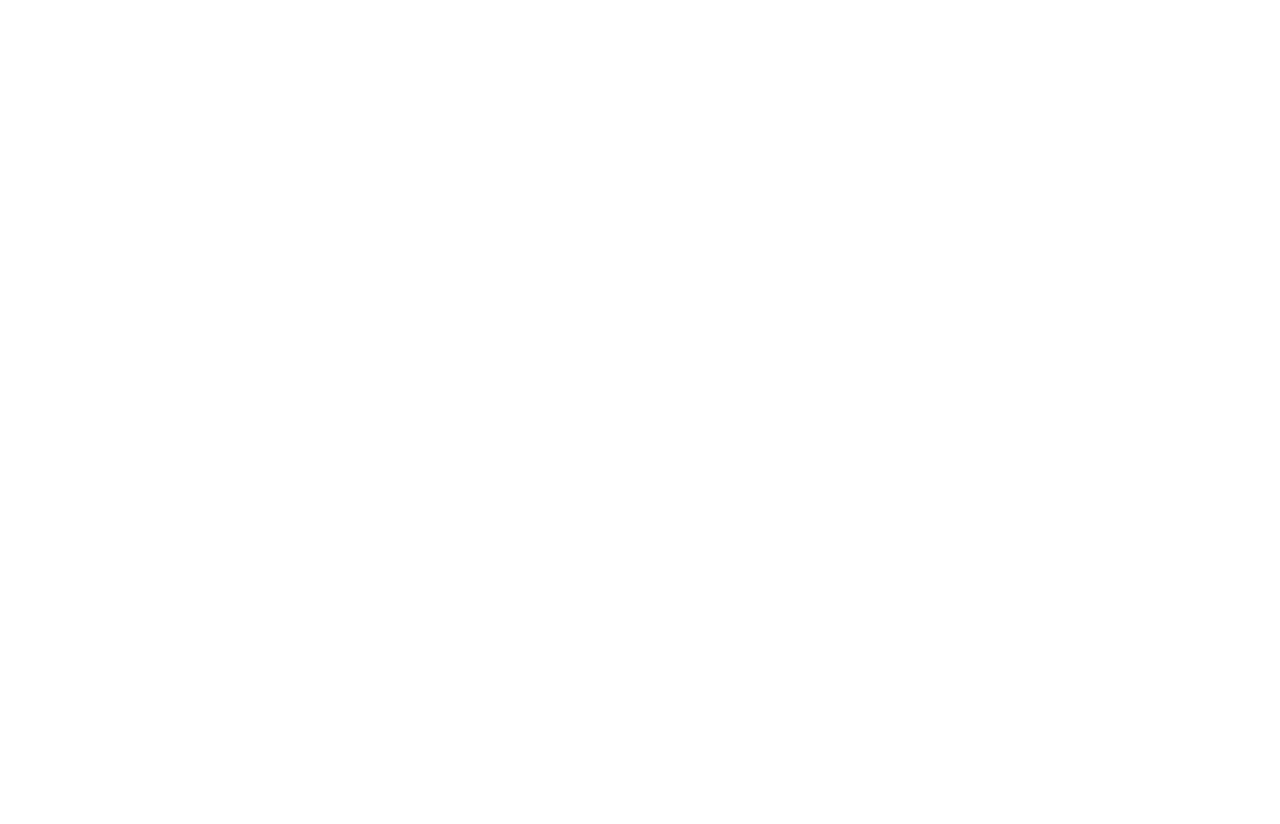
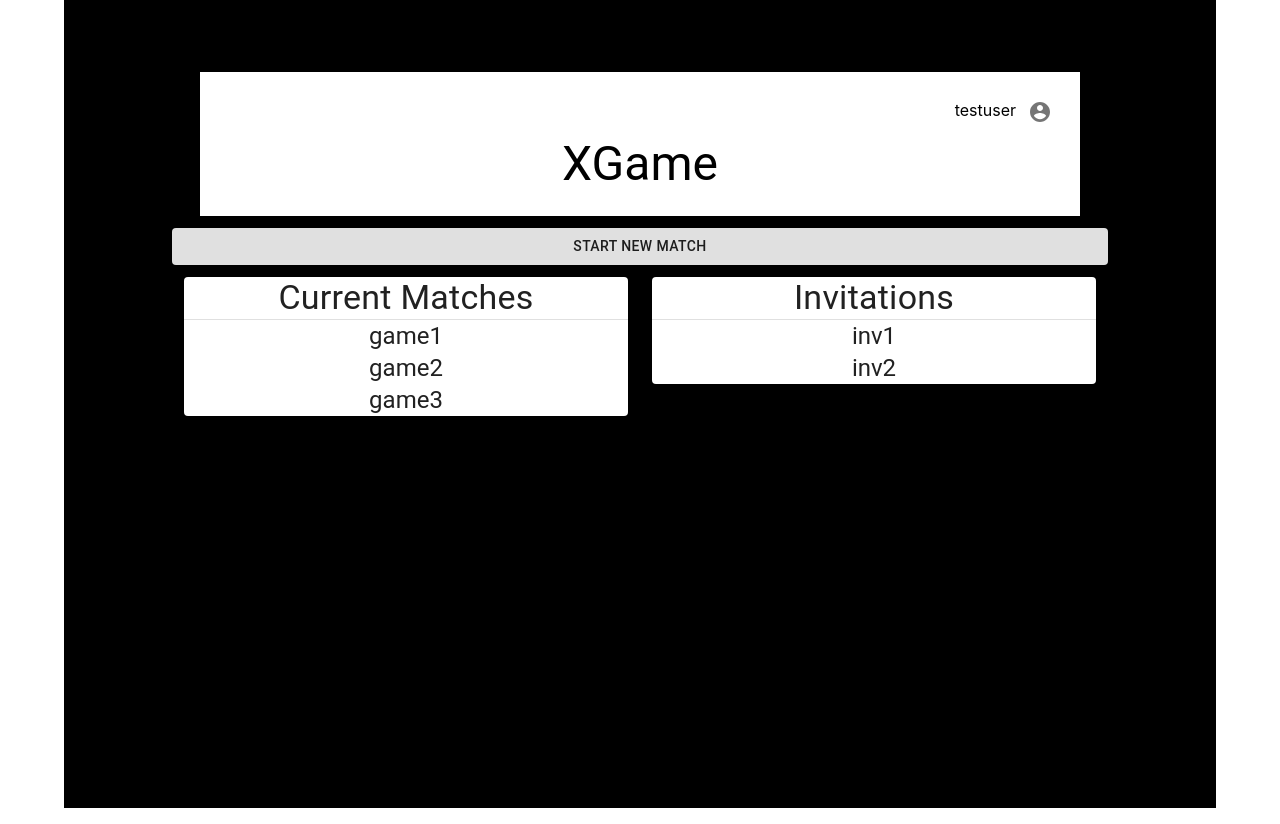
Before and after one commit to JaredAdamsCode/PortalChess, a React (Create React App) app in the folder demo/frontend/: page /dashboard in a window 1280 px wide. Before the commit the page ends 800 px from the top, so only its background shows below. Built offline with nearby package versions, Linux system fonts and the light colour scheme.

Commit message:
Add Dashboard page

```diff
--- a/demo/frontend/src/App.js
+++ b/demo/frontend/src/App.js
@@ -1,6 +1,7 @@
 
 import React, { Component } from "react";
 import AddUser from "./Components/AddUser";
+import Dashboard from "./Components/Dashboard";
 import { Route, BrowserRouter as Router } from "react-router-dom";
 import Table from "./Components/Table";
 
@@ -10,6 +11,7 @@
       <Router>
         <Route exact path="/" component={AddUser} />
         <Route exact path="/view" component={Table} />
+        <Route exact path="/dashboard" component={Dashboard} />
       </Router>
     );
   }
--- /dev/null
+++ b/demo/frontend/src/Components/Dashboard.js
@@ -0,0 +1,101 @@
+import React from "react";
+
+import {AccountCircle} from "@material-ui/icons";
+
+import {Box, Typography, IconButton, Divider, MenuItem, TextField, Grid, Menu,Button, Paper, Container} from '@material-ui/core';
+
+export default function Dashboard() {
+
+    const [anchorEl, setAnchorEl] = React.useState(null);
+
+    const handleClick = (event) => {
+        setAnchorEl(event.currentTarget);
+    };
+
+    const handleClose = () => {
+        setAnchorEl(null);
+    };
+
+    let user = {
+        name: 'testuser',
+        matches: ['game1','game2', 'game3'],
+        invitations: ['inv1','inv2']
+    }
+
+    return (
+        <div >
+            <Box  style={{ height: '85vh' }}  color='white' bgcolor='black' textAlign="center"  height="100%" p={15} pt={1} m={8} mb={2} mt={0}>
+                <Box color='black' bgcolor='white'  textAlign="center" p={2} pb={3} mb={3} m={2} mt={8}>
+                    <Grid container >
+                        <Grid container justify='flex-end'>
+                            <Grid item>
+                                <Typography variant='h7'>
+                                    {user.name}
+                                </Typography>
+                                <IconButton aria-controls="simple-menu" aria-haspopup="true" onClick={handleClick}>
+                                    <AccountCircle/>
+                                </IconButton>
+                                <Menu
+                                    id="simple-menu"
+                                    anchorEl={anchorEl}
+                                    keepMounted
+                                    open={Boolean(anchorEl)}
+                                    onClose={handleClose}
+                                >
+                                    <MenuItem onClick={handleClose}>Profile</MenuItem>
+                                    <MenuItem onClick={handleClose}>My account</MenuItem>
+                                    <MenuItem onClick={handleClose}>Logout</MenuItem>
+                                </Menu>
+                            </Grid>
+                        </Grid>
+                        <Grid container justify='center' >
+                            <Grid item  >
+                                <Typography variant='h3'>
+                                    XGame
+                                </Typography>
+                            </Grid>
+                        </Grid>
+                    </Grid>
+
+
+
+                </Box>
+                <Grid container spacing={3}>
+
+                    <Grid container>
+                        <Button fullWidth ="true" variant="contained">Start New Match</Button>
+                    </Grid>
+                    <Grid item xs={6}>
+                        <Paper>
+                            <Typography variant='h4' align="center">
+                                Current Matches
+                            </Typography>
+                            <Divider/>
+                            {user.matches.map((match) => (
+                                <Typography variant='h5'>
+                                    {match}
+                                </Typography>
+                            ))}
+                        </Paper>
+                    </Grid>
+                    <Grid item xs={6}>
+                        <Paper>
+                            <Typography variant='h4' align="center">
+                                Invitations
+                            </Typography>
+                            <Divider/>
+                            {user.invitations.map((invite) => (
+                                <Typography variant='h5'>
+                                    {invite}
+                                </Typography>
+                            ))}
+                        </Paper>
+                    </Grid>
+                </Grid>
+
+
+
+            </Box>
+        </div>
+    );
+}
```
Also changed, not shown: 1 other file (tests, documents, lock files or other folders).
